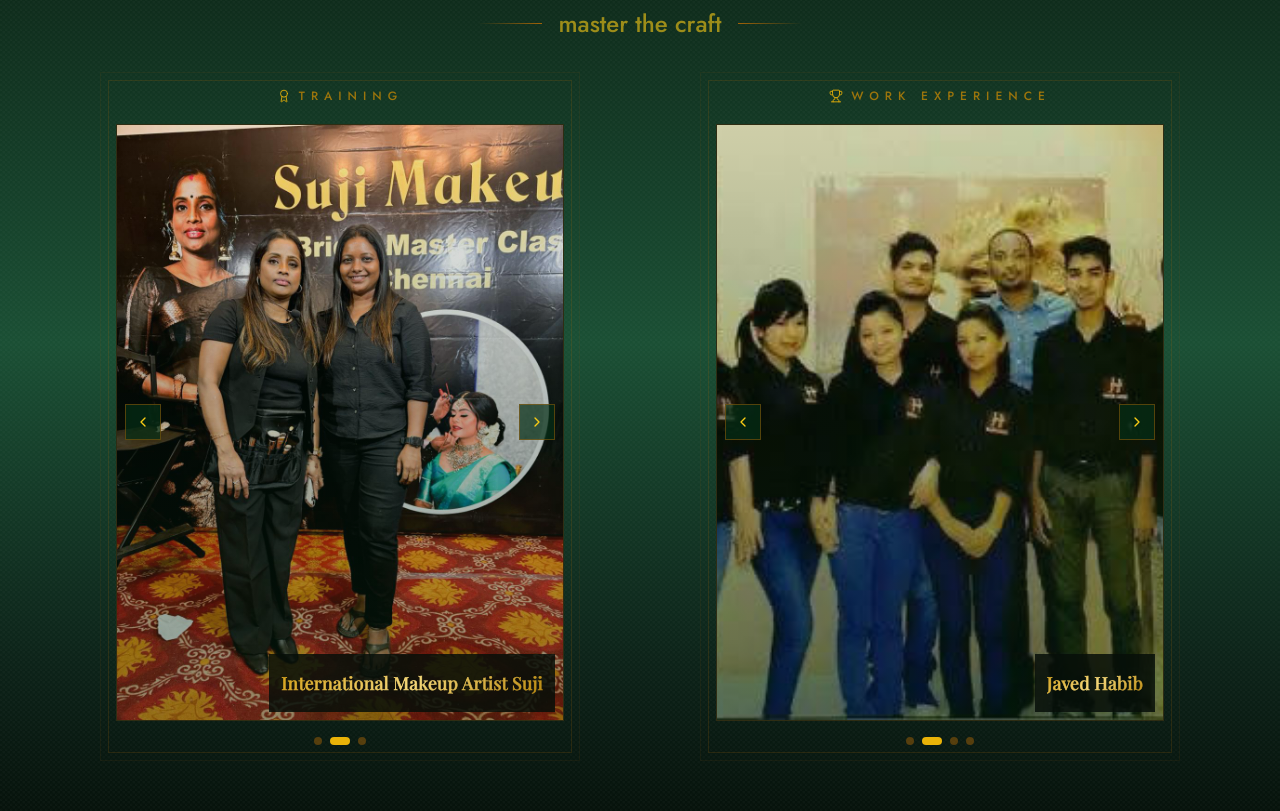
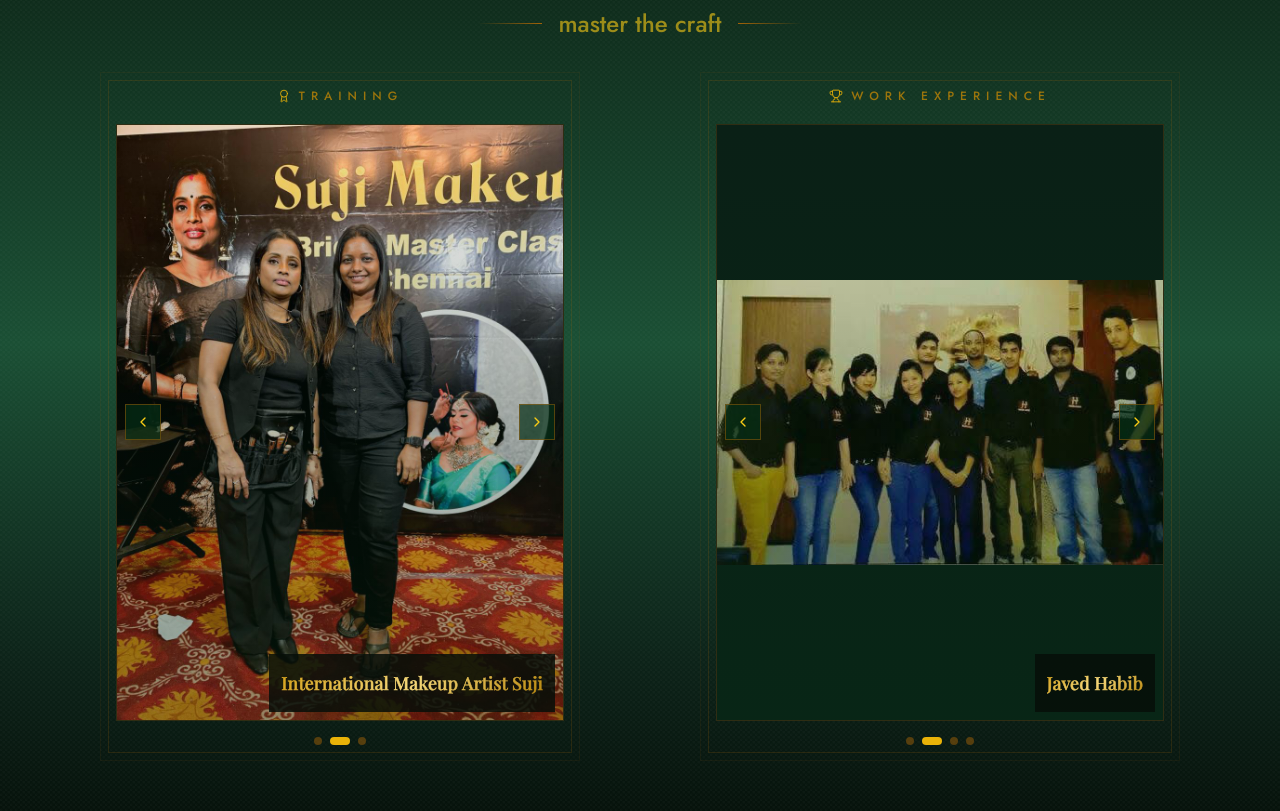
Before and after one commit to nandhan262006/deepabridal, a React (Vite) app: page / in a window 1280 px wide. Shown: the part 2632-3443 px from the top of the page. Built offline with nearby package versions, Linux system fonts and the light colour scheme; a web font is replaced by a local one.

Commit message:
Zoom out javedhabib image in work experience slider

```diff
--- a/src/components/Training.jsx
+++ b/src/components/Training.jsx
@@ -11,7 +11,7 @@ const trainingPhotos = [
 
 const workExperiencePhotos = [
   { src: "/greentends.webp", label: "Green Trends" },
-  { src: "/javedhabib.webp", label: "Javed Habib" },
+  { src: "/javedhabib.webp", label: "Javed Habib", fit: "object-contain" },
   { src: "/naturals.webp", label: "Naturals" },
   { src: "/page3.webp", label: "Face3" },
 ];
@@ -44,7 +44,7 @@ function Slider({ photos, label, icon: Icon, inView }) {
             alt={`${label} photo ${current + 1}`}
             initial={{opacity:0,scale:1.1}} animate={{opacity:1,scale:1}} exit={{opacity:0}}
             transition={{duration:0.4}}
-            className="w-full h-full object-cover absolute inset-0" loading="lazy" />
+            className={`w-full h-full ${photos[current].fit || 'object-cover'} absolute inset-0`} loading="lazy" />
         </AnimatePresence>
         <div className="absolute inset-0 bg-gradient-to-t from-green-950/40 to-transparent pointer-events-none" />
         <div className="absolute bottom-0 right-0 p-3 m-2 z-10" style={{backgroundColor:'rgba(6,15,9,0.85)'}}>
```
